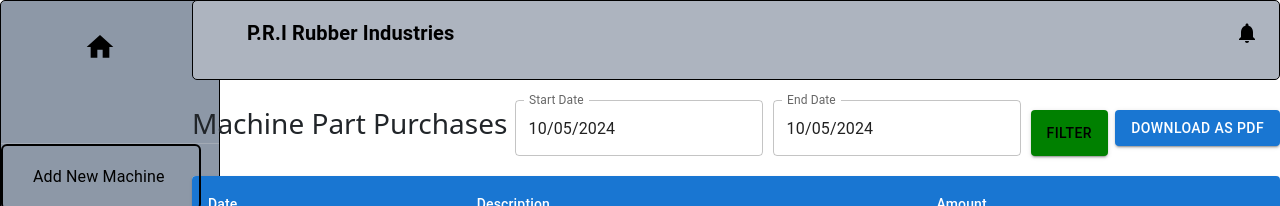
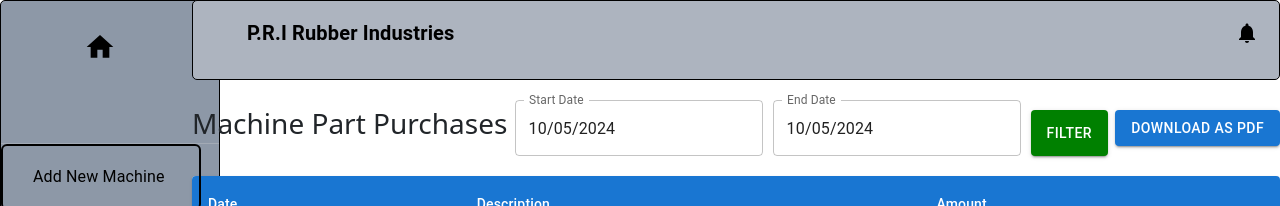
Before and after one commit to Shashiran1124/Rubber-Carpet-Manufacturing-System, a React (Create React App) app in the folder frontend/: page /Part/all in a window 1280 px wide. Shown: the top 206 px of the page. Built offline with nearby package versions, Linux system fonts and the light colour scheme; what @react-pdf/renderer would draw is missing.

Commit message:
fix:color

```diff
--- a/frontend/src/components/machinerepair/BuyPartView.js
+++ b/frontend/src/components/machinerepair/BuyPartView.js
@@ -142,7 +142,7 @@
                                     variant="contained"
                                     sx={{
                                         backgroundColor: "green",
-                                        color: "#000",
+                                        color: "#ffffff",
                                         marginTop: "10px",
                                     }}
                                     onClick={handleBuyPar}
```
